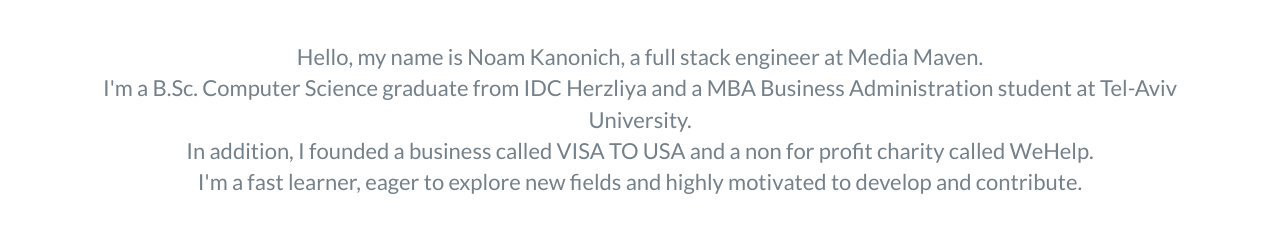
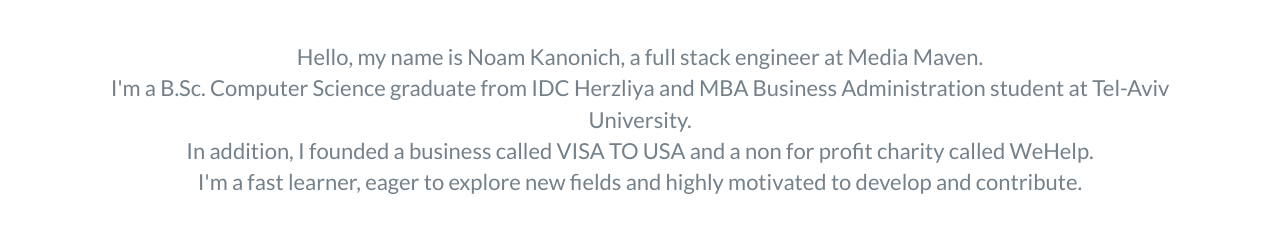
Before and after one commit to noamkanonich/Personal-Website, a website: page index.html in a window 1280 px wide. Shown: the part 1112-1360 px from the top of the page. Drawn offline with nearby package versions, Linux system fonts and the light colour scheme.

Commit message:
Update index.html

```diff
--- a/index.html
+++ b/index.html
@@ -78,7 +78,7 @@
                 <div class="col-md-12">
                     <img src="images/ME.jpg" width="150" height="150" style="border-radius: 80px; margin-bottom: 20px">
                     <p>
-                       Hello, my name is Noam Kanonich, a full stack engineer at Media Maven. </br> I'm a B.Sc. Computer Science graduate from IDC Herzliya and a MBA Business Administration student at Tel-Aviv University. </br>
+                       Hello, my name is Noam Kanonich, a full stack engineer at Media Maven. </br> I'm a B.Sc. Computer Science graduate from IDC Herzliya and MBA Business Administration student at Tel-Aviv University. </br>
 					   In addition, I founded a business called VISA TO USA and a non for profit charity called WeHelp. </br>
 					<!--   In addition, I'm the founder of VISA TO USA - an online business providing visa application services to the United States, </br>
 					   and the Co-Founder of WeHelp - a non-profit organiztion that aimed to help businesses and medical staff that hurt by COVID-19. </br> -->
```
